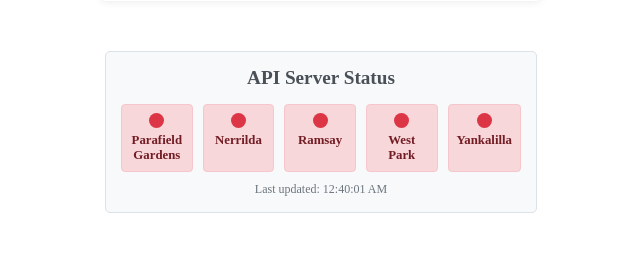
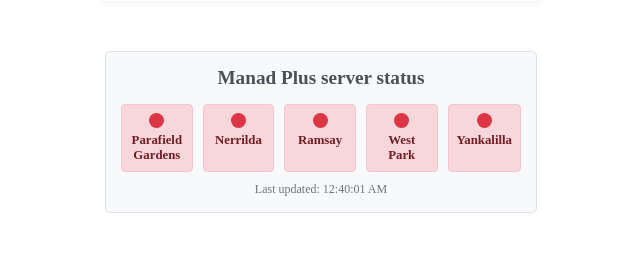
Before and after one commit to jihoon2park/ProgressReport2, a Flask app: page / in a window 1280 px wide. Shown: the part 469-726 px from the top of the page, without its empty margins (319-959 px from the left). Run offline with Flask 3, Linux system fonts and the light colour scheme; data that the repository does not hold is empty.

Commit message:
Update LoginPage.html

```diff
--- a/templates/LoginPage.html
+++ b/templates/LoginPage.html
@@ -163,7 +163,7 @@
 
     <!-- API 서버 상태 표시 -->
     <div class="server-status">
-        <h3>API Server Status</h3>
+        <h3>Manad Plus server status</h3>
         <div class="status-grid">
             <div class="status-item loading" id="status-parafield">
                 <div class="status-icon loading"></div>
```
